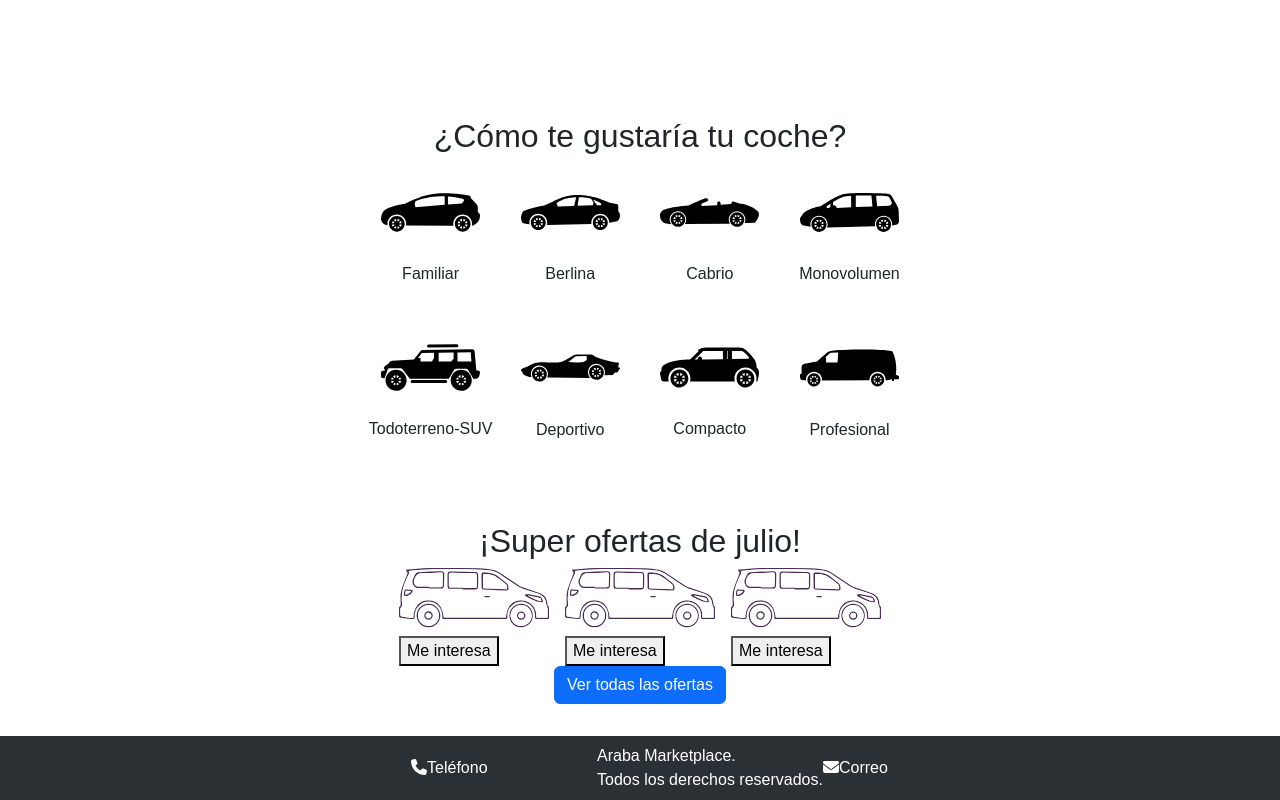
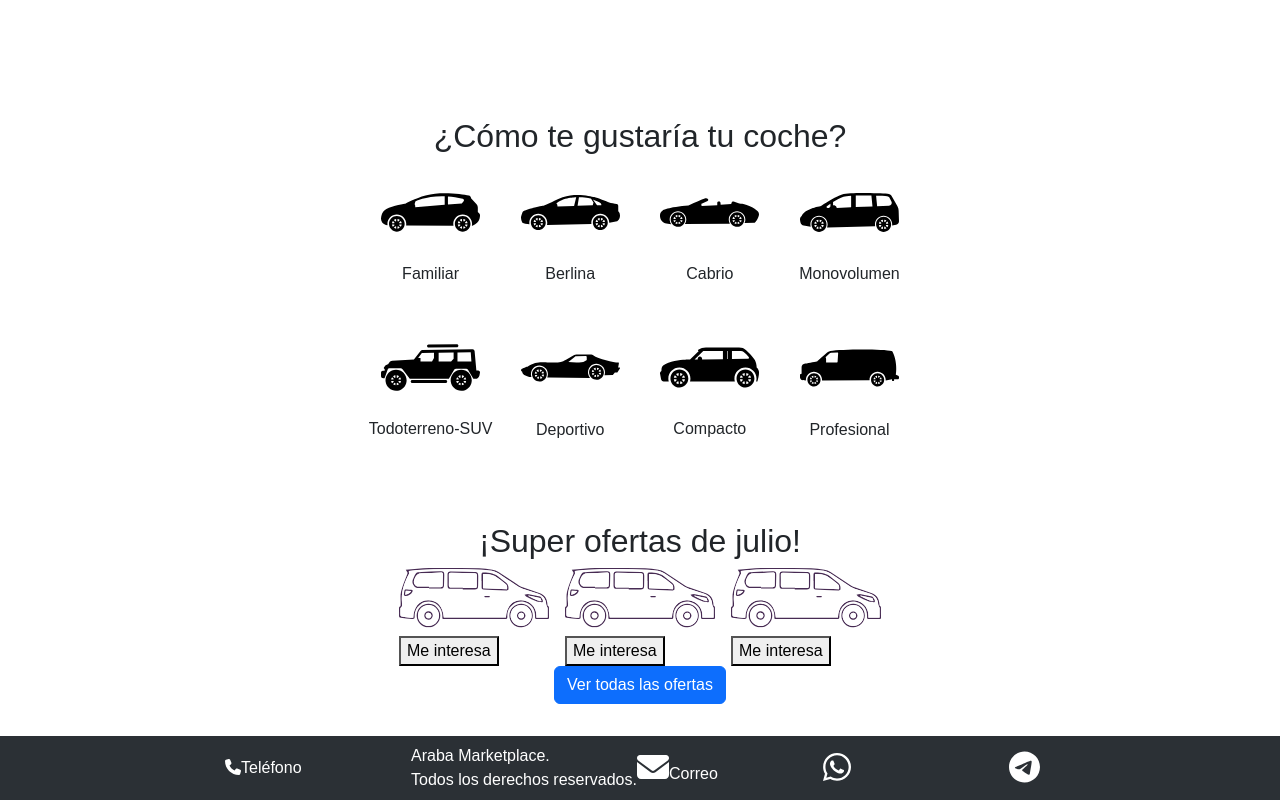
Before and after one commit to LeoloFlrz/marketplace_hackaton, a React (Vite) app in the folder araba_marketplace_front/: page / in a window 1280 px wide. Shown: the part 1571-2371 px from the top of the page. Built offline with nearby package versions, Linux system fonts and the light colour scheme; a web font is replaced by a local one.

Commit message:
Getting whatsapp and telegram icons and installing the respective fortawesome dependencies

```diff
--- a/araba_marketplace_front/package.json
+++ b/araba_marketplace_front/package.json
@@ -10,6 +10,9 @@
     "preview": "vite preview"
   },
   "dependencies": {
+    "@fortawesome/free-brands-svg-icons": "^6.4.0",
+    "@fortawesome/free-solid-svg-icons": "^6.4.0",
+    "@fortawesome/react-fontawesome": "^0.2.0",
     "bootstrap": "^5.3.0",
     "react": "^18.2.0",
     "react-bootstrap": "^2.8.0",
--- a/araba_marketplace_front/src/components/Footer.tsx
+++ b/araba_marketplace_front/src/components/Footer.tsx
@@ -2,9 +2,10 @@ import Container from 'react-bootstrap/Container';
 import Nav from 'react-bootstrap/Nav';
 import Navbar from 'react-bootstrap/Navbar';
 import { FontAwesomeIcon } from '@fortawesome/react-fontawesome'
-import {  faPhone, faEnvelope } from "@fortawesome/free-solid-svg-icons";
+import {  faPhone, faEnvelope } from '@fortawesome/free-solid-svg-icons';
 import ModalFooter from 'react-bootstrap/esm/ModalFooter';
 import Col from 'react-bootstrap/Col';
+import {faWhatsapp,faTelegram} from '@fortawesome/free-brands-svg-icons'
 
 export const Footer = () => {
   return (
@@ -26,8 +27,18 @@ export const Footer = () => {
         <Col xs lg="2">
           <Nav.Item className="me-auto">
 
-            <FontAwesomeIcon icon={faEnvelope} />
+            <FontAwesomeIcon icon={faEnvelope}className="icono"  />
                               Correo
+          </Nav.Item>
+        </Col>
+        <Col xs lg="2">
+          <Nav.Item className="me-auto">
+            <FontAwesomeIcon icon={faWhatsapp} className="icono" />
+          </Nav.Item>
+        </Col>
+        <Col xs lg="2">
+          <Nav.Item className="me-auto">
+            <FontAwesomeIcon icon={faTelegram} className="icono" />
           </Nav.Item>
         </Col>
       </Navbar>
--- a/araba_marketplace_front/src/styles.css
+++ b/araba_marketplace_front/src/styles.css
@@ -117,4 +117,9 @@ section {
 
 .modal-footer {
     color: white;
+
 }
+
+.icono {
+    font-size: 2em;
+}
```
Also changed, not shown: 1 other file (tests, documents, lock files or other folders).
